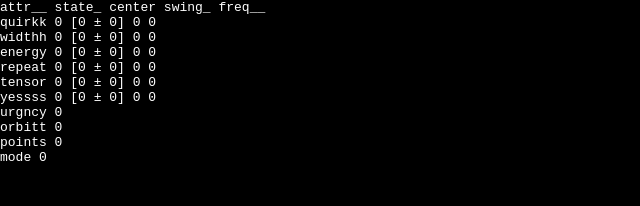
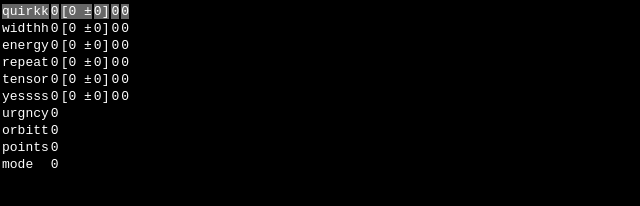
Before and after one commit to rdbartlett/fractal-tree-node, a website: page index.html in a window 1280 px wide. Shown: the whole page, without its empty margins (0-640 px from the left). Drawn offline with Linux system fonts and the light colour scheme.

Commit message:
convert ui to table

```diff
--- a/index.html
+++ b/index.html
@@ -28,13 +28,15 @@ rsync -avz --exclude 'node_modules' --exclude '.*' ~/projects/fractal-tree-node/
       #stateReader{
         position: absolute;
         top: 0;
-        color: white;
         font-family: monospace;
       }
-      #stateReader ul{
-        list-style: none;
+      #stateReader tr{
+        color: white;
+      }
+      #stateReader td{
+        border: 0;
+        padding: 0;
         margin: 0;
-        padding: 0;
       }
       #stateReader .selected{
         background: rgba(255,255,255,0.4);
@@ -45,64 +47,64 @@ rsync -avz --exclude 'node_modules' --exclude '.*' ~/projects/fractal-tree-node/
     <canvas id="canvas">
     </canvas>
     <div id="stateReader">
-      <ul>
-        <li>attr__ state_ center swing_ freq__</li>
-        <li id="quirkkUI">
-          quirkk
-          <span id="quirkkState">0</span>
-          [<span id="quirkkCenter">0</span> ±
-          <span id="quirkkAmplitude">0</span>]
-          <span id="quirkkPeriod">0</span>
-          <span id="quirkkDelta">0</span>
-        </li>
-        <li id="widthhUI">
-          widthh
-          <span id="widthhState">0</span>
-          [<span id="widthhCenter">0</span> ±
-          <span id="widthhAmplitude">0</span>]
-          <span id="widthhPeriod">0</span>
-          <span id="widthhDelta">0</span>
-        </li>
-        <li id="energyUI">
-          energy
-          <span id="energyState">0</span>
-          [<span id="energyCenter">0</span> ±
-          <span id="energyAmplitude">0</span>]
-          <span id="energyPeriod">0</span>
-          <span id="energyDelta">0</span>
-        </li>
-        <li id="repeatUI">
-          repeat
-          <span id="repeatState">0</span>
-          [<span id="repeatCenter">0</span> ±
-          <span id="repeatAmplitude">0</span>]
-          <span id="repeatPeriod">0</span>
-          <span id="repeatDelta">0</span>
-        </li>
-        <li id="tensorUI">
-          tensor
-          <span id="tensorState">0</span>
-          [<span id="tensorCenter">0</span> ±
-          <span id="tensorAmplitude">0</span>]
-          <span id="tensorPeriod">0</span>
-          <span id="tensorDelta">0</span>
-        </li>
-        <li id="yessssUI">
-          yessss
-          <span id="yessssState">0</span>
-          [<span id="yessssCenter">0</span> ±
-          <span id="yessssAmplitude">0</span>]
-          <span id="yessssPeriod">0</span>
-          <span id="yessssDelta">0</span>
-        </li>
-        <li id="urgncyUI">
-          urgncy
-          <span id="urgncyState">0</span>
-        </li>
-        <li>orbitt <span id="orbittState">0</span></li>
-        <li>points <span id="pointsState">0</span></li>
-        <li>mode <span id="modeState">0</span></li>
-      </ul>
+      <table>
+        <tr></tr>
+        <tr id="quirkkUI" class="selected">
+          <td>quirkk</td>
+          <td><span id="quirkkState">0</span></td>
+          <td>[<span id="quirkkCenter">0</span> ±</td>
+          <td><span id="quirkkAmplitude">0</span>]</td>
+          <td><span id="quirkkPeriod">0</span></td>
+          <td><span id="quirkkDelta">0</span></td>
+        </tr>
+        <tr id="widthhUI">
+          <td>widthh</td>
+          <td><span id="widthhState">0</span></td>
+          <td>[<span id="widthhCenter">0</span> ±</td>
+          <td><span id="widthhAmplitude">0</span>]</td>
+          <td><span id="widthhPeriod">0</span></td>
+          <td><span id="widthhDelta">0</span></td>
+        </tr>
+        <tr id="energyUI">
+          <td>energy</td>
+          <td><span id="energyState">0</span></td>
+          <td>[<span id="energyCenter">0</span> ±</td>
+          <td><span id="energyAmplitude">0</span>]</td>
+          <td><span id="energyPeriod">0</span></td>
+          <td><span id="energyDelta">0</span></td>
+        </tr>
+        <tr id="repeatUI">
+          <td>repeat</td>
+          <td><span id="repeatState">0</span></td>
+          <td>[<span id="repeatCenter">0</span> ±</td>
+          <td><span id="repeatAmplitude">0</span>]</td>
+          <td><span id="repeatPeriod">0</span></td>
+          <td><span id="repeatDelta">0</span></td>
+        </tr>
+        <tr id="tensorUI">
+          <td>tensor</td>
+          <td><span id="tensorState">0</span></td>
+          <td>[<span id="tensorCenter">0</span> ±</td>
+          <td><span id="tensorAmplitude">0</span>]</td>
+          <td><span id="tensorPeriod">0</span></td>
+          <td><span id="tensorDelta">0</span></td>
+        </tr>
+        <tr id="yessssUI">
+          <td>yessss</td>
+          <td><span id="yessssState">0</span></td>
+          <td>[<span id="yessssCenter">0</span> ±</td>
+          <td><span id="yessssAmplitude">0</span>]</td>
+          <td><span id="yessssPeriod">0</span></td>
+          <td><span id="yessssDelta">0</span></td>
+        </tr>
+        <tr id="urgncyUI">
+          <td>urgncy</td>
+          <td><span id="urgncyState">0</span></td>
+        </tr>
+        <tr><td>orbitt</td><td><span id="orbittState">0</span></td></tr>
+        <tr><td>points</td><td><span id="pointsState">0</span></td></tr>
+        <tr><td>mode</td><td><span id="modeState">0</span></td></tr>
+      </table>
     </div>
     <script src='./build.js'></script>
   </body>
--- a/js/ui.js
+++ b/js/ui.js
@@ -9,7 +9,9 @@ function updateState(state){
   document.getElementById('pointsState').textContent = state.points.toString();
   document.getElementById('urgncyState').textContent = state.urgncy.toString();
   document.getElementById('modeState').textContent = state.mode.toString();
+}
 
+function updateModeSelection(state){
   const attrs = [ 'quirkk', 'widthh', 'energy', 'repeat', 'tensor', 'yessss', 'urgncy' ]
   attrs.forEach(function(attr){ document.getElementById(attr + 'UI').className = "" })
   document.getElementById(state.mode + 'UI').className = "selected"
@@ -26,5 +28,5 @@ function updateDelta(attr, val){
 }
 
 module.exports = {
-  updateState, updateDelta, updateRange
+  updateState, updateDelta, updateRange, updateModeSelection
 }
```
Also changed, not shown: js/keys.js (+31 -14 lines).
